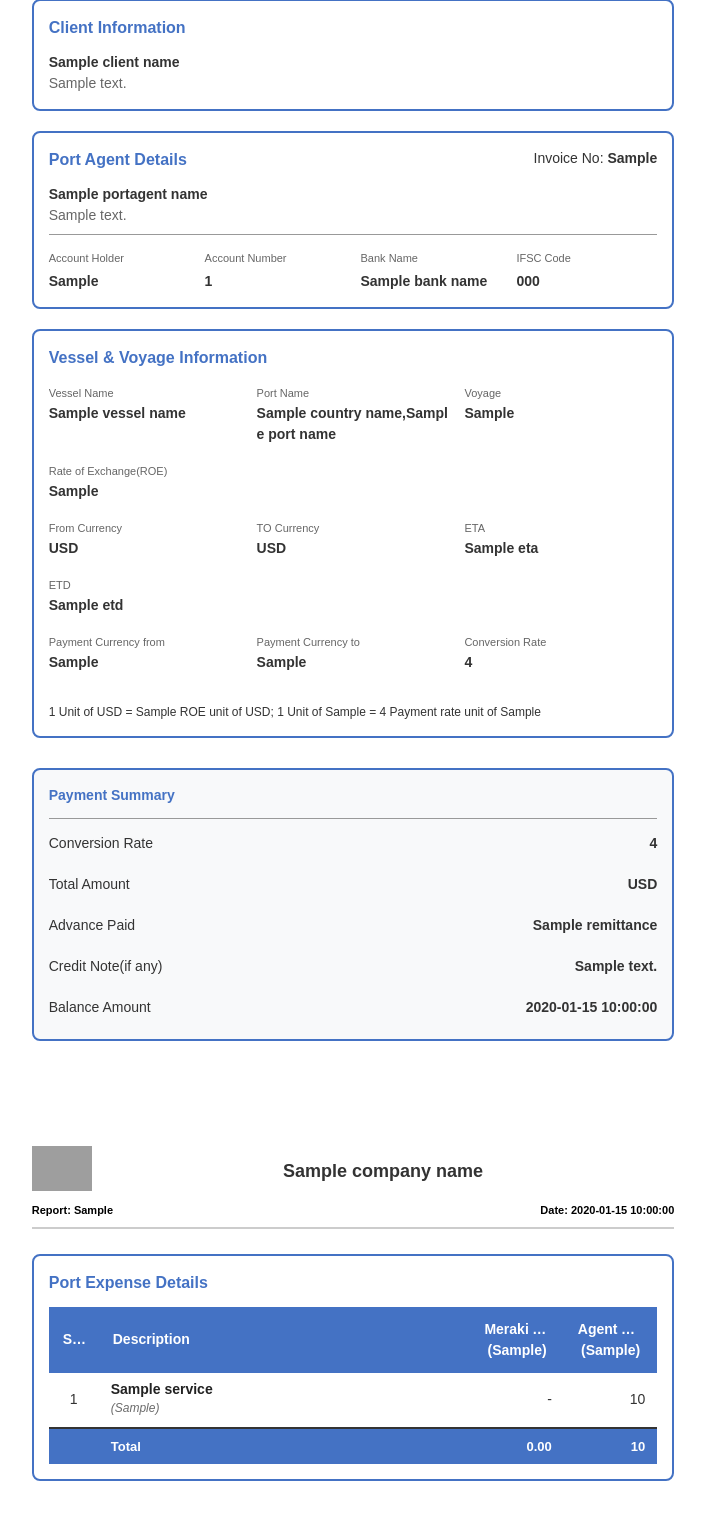
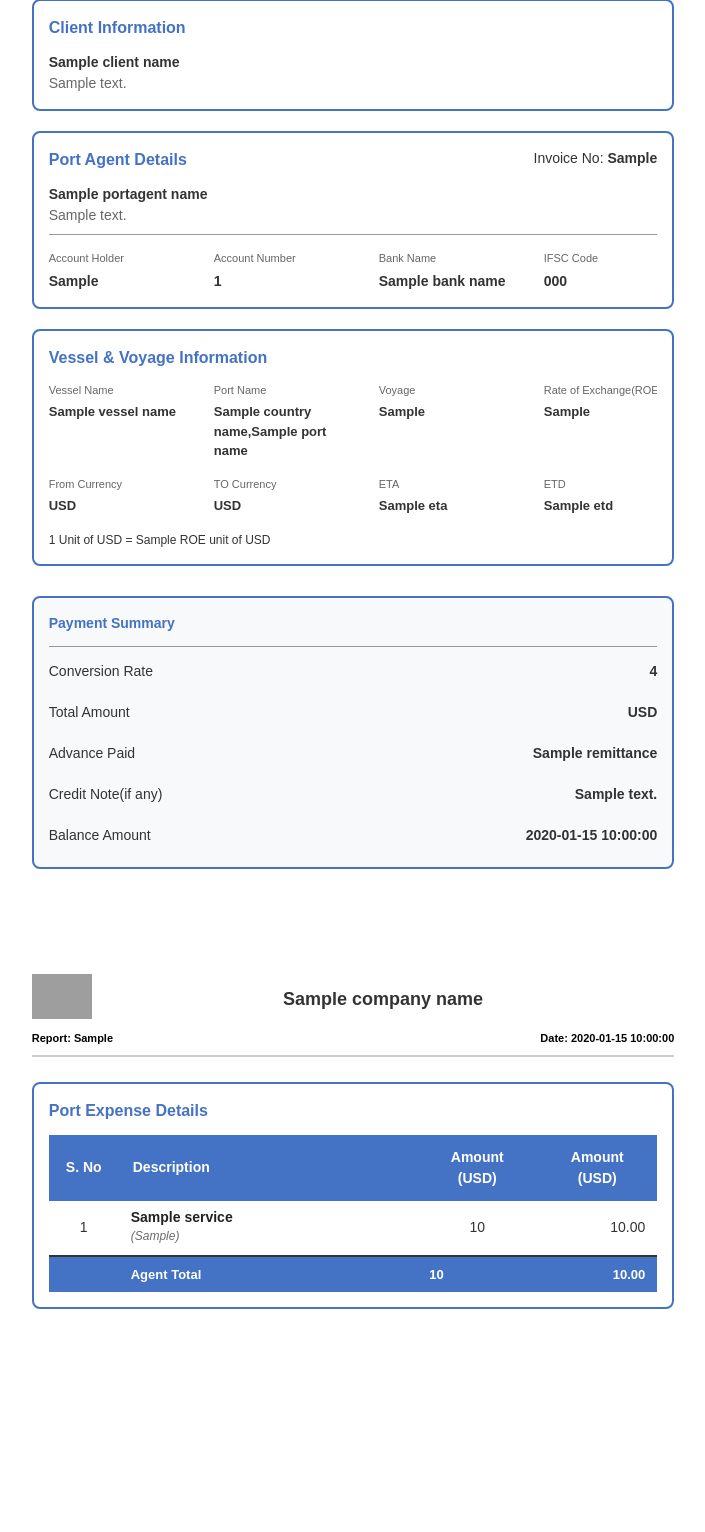
Before and after one commit to merakiops/disbursement-Backend, a Python web app: template app/templates/Report_templates/fda_report_template.html in a window 1280 px wide. Shown: the part 184-1716 px from the top of the page, without its empty margins (287-992 px from the left). After the commit the page ends 1493 px from the top, so only its background shows below. Run offline with Jinja, Linux system fonts and the light colour scheme; the template is opened without the code that fills it: most values are stand-ins (such as "Sample title", 1, 10 or a date in 2020); grey boxes are pictures that could not be loaded.

Commit message:
Revert "pda fda report update"

```diff
--- a/app/models/vw_fda_report.py
+++ b/app/models/vw_fda_report.py
@@ -45,6 +45,3 @@ class FdaReport(Base):
     fda_roe = Column(Float)
     fda_currency_from = Column(String)
     fda_currency_to = Column(String)
-    pmt_curr_to = Column(String)
-    pmt_curr_from=Column(String) #for the error msg
-    system_service_charge = Column(JSON)
--- a/app/models/vw_pda_report.py
+++ b/app/models/vw_pda_report.py
@@ -42,6 +42,3 @@ class PdaReport(Base):
     pda_roe = Column(Float)
     pda_currency_from = Column(String)
     pda_currency_to = Column(String)
-    pmt_curr_to = Column(String)
-    system_service_charge = Column(JSON)
-    pmt_curr_from=Column(String) #for the error msg
--- a/app/templates/Report_templates/fda_report_template.html
+++ b/app/templates/Report_templates/fda_report_template.html
@@ -111,32 +111,8 @@
                         <span class="value"><strong>{{etd}}</strong></span>
                     </div>
                 </div>
-
-                <!-- add three more fields to identify the currency conversion -->
-
-                <div class="vessel-labels">
-                    <div class="vessel-item">
-                        <span class="label">Payment Currency from</span>
-                        <span class="value"><strong>{{pmt_curr_from}}</strong></span>
-                    </div>
-                    <div class="vessel-item">
-                        <span class="label">Payment Currency to</span>
-                        <span class="value"><strong>{{pmt_curr_to}}</strong></span>
-                    </div>
-                    <div class="vessel-item">
-                        <span class="label">Conversion Rate</span>
-                        <span class="value"><strong>{{conversion_rate}}</strong></span>
-                    </div>
-                    <div class="vessel-item">
-                        <span class="label"></span>
-                        <span class="value"><strong></strong></span>
-                    </div>
-
-                </div>
-
-
                 <div class="roe-explanation" style="margin-top: 15px;">
-                    1 Unit of {{fda_currency_from}} = {{fda_roe}} ROE unit of {{fda_currency_to}}; 1 Unit of {{pmt_curr_from}} = {{conversion_rate}} Payment rate unit of {{pmt_curr_to}}
+                    1 Unit of {{fda_currency_from}} = {{fda_roe}} ROE unit of {{fda_currency_to}}
                 </div>
             </div>
 
@@ -218,23 +194,16 @@
                 <h3>Port Expense Details</h3>
                 <table class="expense-table">
                     <colgroup>
-                        <col style="width:50px; white-space: nowrap;" />
-                        <col style="width:auto;" />
-                        <col style="width:12ch;" />
-                        <col style="width:12ch;" />
-                        <!-- <col style="width:12ch;" /> -->
+                        <col style="width:70px; white-space: nowrap;" />
+                        <col style="width:auto" />
+                        <col style="width:120px" />
                     </colgroup>
                     <thead>
                         <tr>
                             <th>S.&nbsp;No</th>
                             <th>Description</th>
-                            <th style="text-align: center;">
-                                Meraki Amount
-                                <br />
-                                ({% if pmt_curr_to %}{{pmt_curr_to}}{% else %}NA{% endif %})
-                            </th>
-                            <th style="text-align: center;">Agent Amount <br />({% if pmt_curr_to %}{{pmt_curr_to}}{% else %}NA{% endif %})</th>
-                            <!-- <th style="text-align: center;">Amount <br />({{fda_currency_to}})</th> wanted only two column -->
+                            <th style="text-align: center;">Amount <br />({{fda_currency_from}})</th>
+                            <th style="text-align: center;">Amount <br />({{fda_currency_to}})</th>
                         </tr>
                     </thead>
                     <tbody>
@@ -248,30 +217,18 @@
                                 <div class="service-info">({{ services.info_msg }})</div>
                                 {% endif %}
                             </td>
-                            <td style="text-align: right;">
-                                {% if system_services and system_services.total and system_services.total|float != 0 %}
-                                {{ "%.2f"|format(system_services.total|float) }}
-                                {% else %}
-                                -
-                                {% endif %}
-                            </td>
-                            <td style="text-align: right;">{{ services.total }}</td>
-                            <!-- <td style="text-align: right;"><span>{{ "%.2f"|format((services.total|float * fda_roe|float)
-                                    | round(2))
-                                    if services.total and fda_roe else 0 }}</span></td>  removed because wanted only two columns-->
+                            <td style="text-align: center;">{{ services.total }}</td>
+                            <td style="text-align: right;"><span>{{ "%.2f"|format((services.total * fda_roe) | round(2))
+                                    if services.total and fda_roe else 0 }}</span></td>
                         </tr>
                         {% endfor %}
                         {% if loop.last %}
                         <tr class="total-row">
                             <td></td>
-                                <td><strong>Total</strong></td>
-                                <td style="text-align: right;">{{ "%.2f"|format(system_service_charge.grand_total|float)
-                                    if system_service_charge.grand_total else "0.00" }}</td>
-                                <td style="text-align: right;"><strong>{{ service_charge.grand_total }}</strong></td>
-                                <!-- <td style="text-align: right;"><strong><span>{{
-                                            "%.2f"|format((service_charge.grand_total|float * fda_roe|float) | round(2))
-                                            if
-                                            service_charge.grand_total and fda_roe else 0 }}</span></strong></td> -->
+                            <td><strong>Agent Total</strong></td>
+                            <td><strong>{{ service_charge.grand_total }}</strong></td>
+                            <td><strong><span>{{ "%.2f"|format((service_charge.grand_total * fda_roe) | round(2)) if
+                                        service_charge.grand_total and fda_roe else 0 }}</span></strong></td>
                         </tr>
                         {% endif %}
                     </tbody>
--- a/app/templates/Report_templates/report_styles.css
+++ b/app/templates/Report_templates/report_styles.css
@@ -184,9 +184,10 @@ hr {
 }
 
 .agent-labels {
-    display: grid;
-    grid-template-columns: repeat(4, minmax(0, 1fr));
+    display: flex;
+    flex-wrap: nowrap;
     gap: 15px;
+    overflow-x: hidden; /* Add horizontal scroll if needed */
 }
 
 .agent-item {
@@ -214,35 +215,19 @@ hr {
 }
 
 /* Vessel Information Flexbox */
-/* .vessel-labels {
+.vessel-labels {
     display: flex;
     flex-wrap: nowrap;
     gap: 15px;
     overflow-x: hidden;
     margin-bottom: 15px;
-} */
-
-/* Vessel Information Flexbox */
-.vessel-labels {
-    display: flex;
-    flex-wrap: wrap;
-    gap: 15px;
-    overflow-x: hidden;
-    margin-bottom: 15px;
 }
 
-/* .vessel-item {
+.vessel-item {
     display: flex;
     flex-direction: column;
     flex: 1;
     min-width: 150px;
-} */
-.vessel-item {
-    flex: 1 1 150px;
-    min-width: 0;
-    word-break: break-all;
-    overflow-wrap: anywhere;
-    white-space: normal;
 }
 
 .vessel-item .label {
@@ -253,18 +238,12 @@ hr {
     hyphens: auto;
 }
 
-/* .vessel-item .value {
+.vessel-item .value {
     color: #333;
     font-size: 13px;
     word-wrap: break-word;
     overflow-wrap: break-word;
     hyphens: auto;
-} */
-
-.vessel-item .value {
-    display: block;
-    word-break: break-all;
-    overflow-wrap: anywhere;
 }
 
 /* Vessel Information Grid */
```
Also changed, not shown: app/api/report_gen_controller.py (+2 -11 lines), app/repo/port_agent_repo.py (+9 -16 lines), app/repo/report_gen_repo.py (+3 -11 lines), app/services/report_service_impl.py (+1 -75 lines), app/templates/Report_templates/pda_report_template.html (+11 -53 lines). Lines whose indentation alone changed are shown as unchanged.
